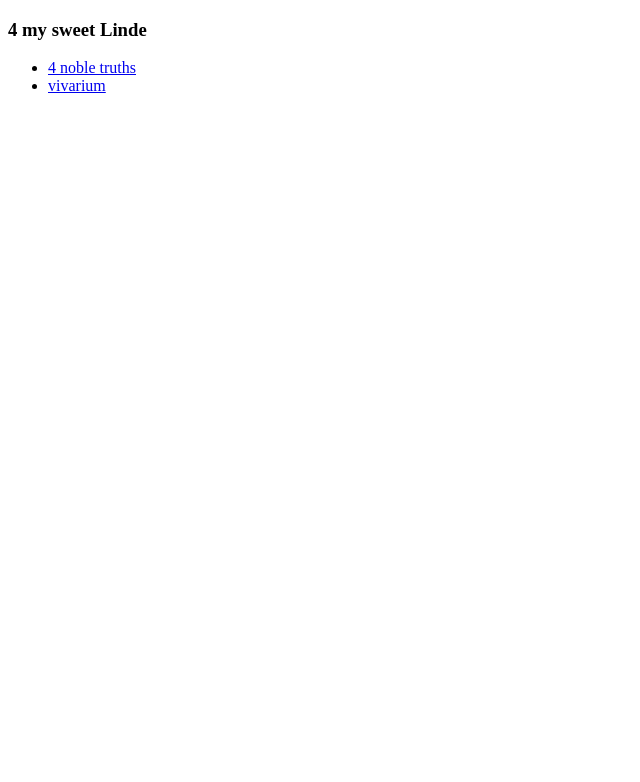
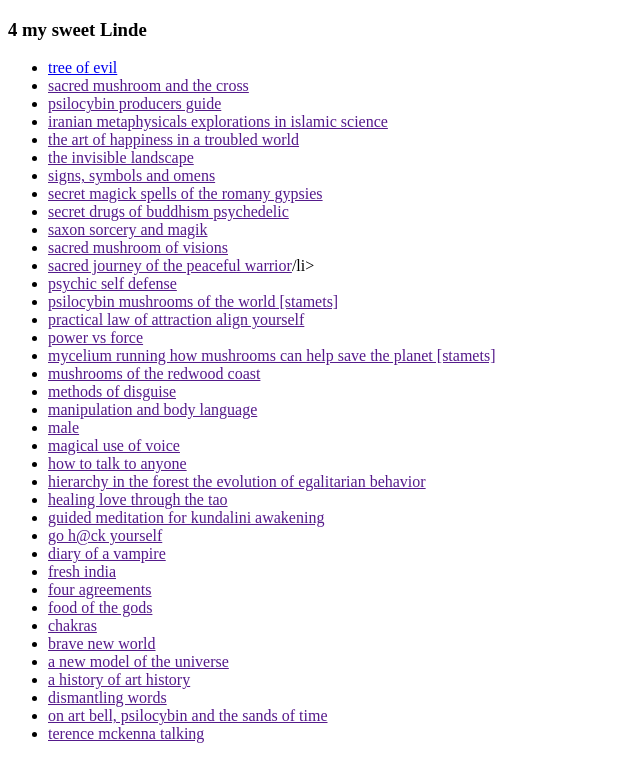
Before and after one commit to TonyPowers09/jek23, a plain HTML site: page index.html in a window 1280 px wide. Shown: the whole page, without its empty margins (0-640 px from the left). Drawn offline with Linux system fonts and the light colour scheme.

Commit message:
new list

```diff
--- a/index.html
+++ b/index.html
@@ -7,8 +7,44 @@
   <body>
     <h3>4 my sweet Linde</h3>
     <ul>
-      <li><a href="https://pdfz.s3.us-west-1.amazonaws.com/4-noble-truths.pdf">4 noble truths</a></li>
-      <li><a href="https://pdfz.s3.us-west-1.amazonaws.com/Vivarium-+Experimental%2C+Quantitative%2C+and+Theoretical+Biology+at+Vienna's+Biologische+Versuchsanstalt.pdf">vivarium</a></li>
+      <li><a href="https://pdfz.s3.us-west-1.amazonaws.com/tree-of-evil.pdf">tree of evil</a></li>
+      <li><a href="">sacred mushroom and the cross</a></li>
+      <li><a href="">psilocybin producers guide</a></li>
+      <li><a href="">iranian metaphysicals explorations in islamic science</a></li>
+      <li><a href="">the art of happiness in a troubled world</a></li>
+      <li><a href="">the invisible landscape</a></li>
+      <li><a href="">signs, symbols and omens</a></li>
+      <li><a href="">secret magick spells of the romany gypsies</a></li>
+      <li><a href="">secret drugs of buddhism psychedelic</a></li>
+      <li><a href="">saxon sorcery and magik</a></li>
+      <li><a href="">sacred mushroom of visions</a></li>
+      <li><a href="">sacred journey of the peaceful warrior</a>/li>
+      <li><a href="">psychic self defense</a></li>
+      <li><a href="">psilocybin mushrooms of the world [stamets]</a></li>
+      <li><a href="">practical law of attraction align yourself</a></li>
+      <li><a href="">power vs force</a></li>
+      <li><a href="">mycelium running how mushrooms can help save the planet [stamets]</a></li>
+      <li><a href="">mushrooms of the redwood coast</a></li>
+      <li><a href="">methods of disguise</a></li>
+      <li><a href="">manipulation and body language</a></li>
+      <li><a href="">male</a></li>
+      <li><a href="">magical use of voice</a></li>
+      <li><a href="">how to talk to anyone</a></li>
+      <li><a href="">hierarchy in the forest the evolution of egalitarian behavior</a></li>
+      <li><a href="">healing love through the tao</a></li>
+      <li><a href="">guided meditation for kundalini awakening</a></li>
+      <li><a href="">go h@ck yourself</a></li>
+      <li><a href="">diary of a vampire</a></li>
+      <li><a href="">fresh india</a></li>
+      <li><a href="">four agreements</a></li>
+      <li><a href="">food of the gods</a></li>
+      <li><a href="">chakras</a></li>
+      <li><a href="">brave new world</a></li>
+      <li><a href="">a new model of the universe</a></li>
+      <li><a href="">a history of art history</a></li>
+      <li><a href="">dismantling words</a></li>
+      <li><a href="">on art bell, psilocybin and the sands of time</a></li>
+      <li><a href="">terence mckenna talking</a></li>
     </ul>
   </body>
 </html>
```
